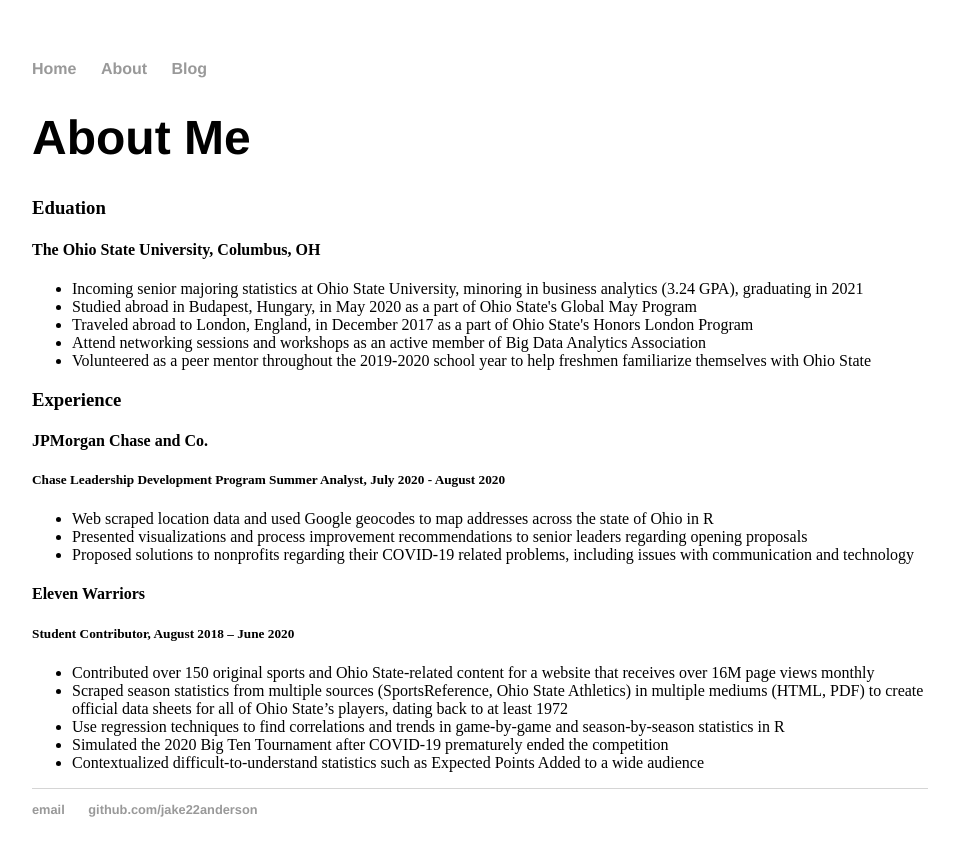
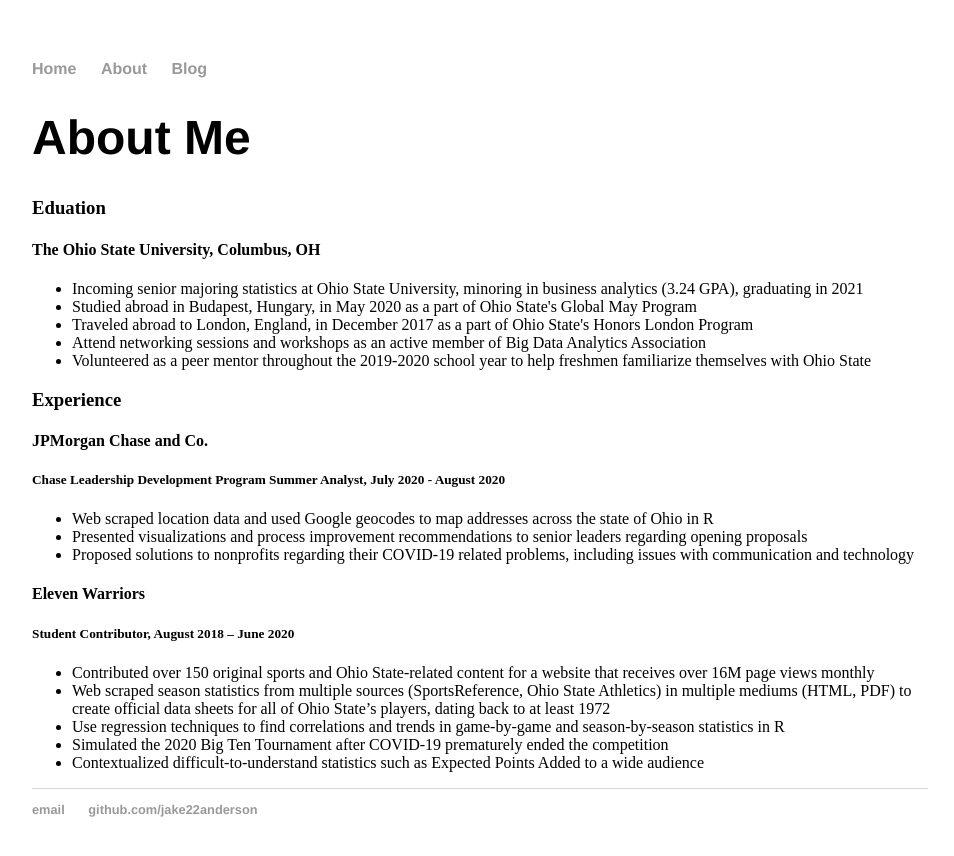
Before and after one commit to mtnartker/mtnartker.github.io, a Jekyll site: the page built from about/index.html, in a window 1280 px wide. Shown: the top 856 px of the page, without its empty margins (160-1114 px from the left). Built offline with Jekyll 4.4.1, drawn with Linux system fonts in a browser that asks for light colours.

Commit message:
Update index.html

```diff
--- a/about/index.html
+++ b/about/index.html
@@ -26,7 +26,7 @@
 <h5> Student Contributor, August 2018 – June 2020</h5>
 <ul>
   <li>Contributed over 150 original sports and Ohio State-related content for a website that receives over 16M page views monthly</li>
-  <li>Scraped season statistics from multiple sources (SportsReference, Ohio State Athletics) in multiple mediums (HTML, PDF) to create official data sheets for all of Ohio State’s players, dating back to at least 1972</li>
+  <li>Web scraped season statistics from multiple sources (SportsReference, Ohio State Athletics) in multiple mediums (HTML, PDF) to create official data sheets for all of Ohio State’s players, dating back to at least 1972</li>
   <li>Use regression techniques to find correlations and trends in game-by-game and season-by-season statistics in R</li>
   <li>Simulated the 2020 Big Ten Tournament after COVID-19 prematurely ended the competition</li>
   <li>Contextualized difficult-to-understand statistics such as Expected Points Added to a wide audience</li>
```
